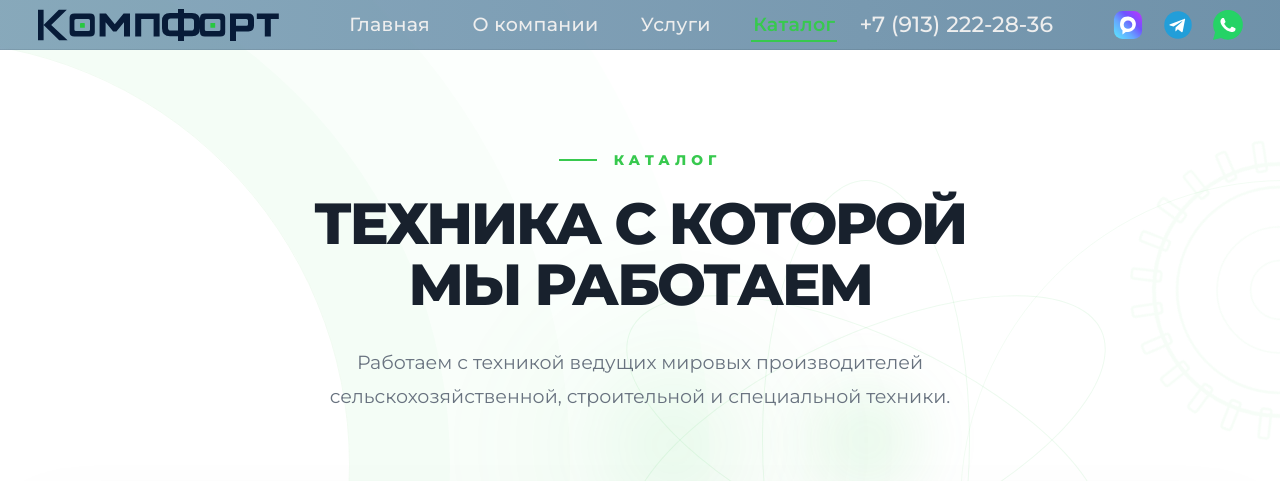
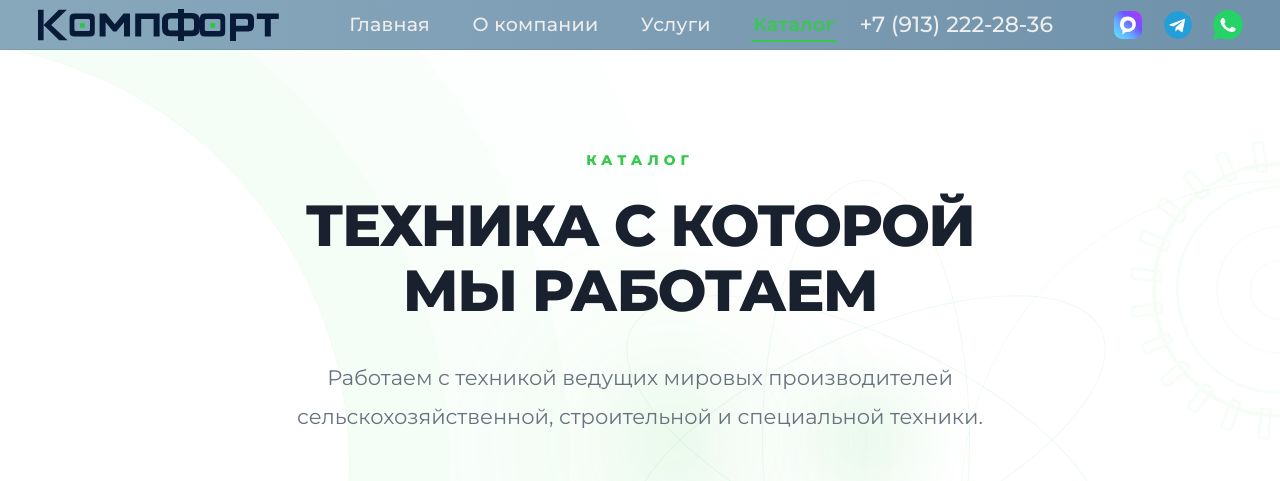
Before and after one commit to nikitapki/project_chip_tuning_of_agricultural_machinery, an Eleventy site: page src/catalog/index.html in a window 1280 px wide. Shown: the top 481 px of the page. Built offline with nearby package versions, Linux system fonts and the light colour scheme; Eleventy itself is replaced by a stand-in of ours; files that its build step writes are made by us from their sources.

Commit message:
Уменьшил заголовки на старнице Услуги и Каталог, и увеличил основной текст на страницы Каталог А так же убрал зелёную палочку сбоку от слова Каталог

```diff
--- a/src/css/catalog/catalog.css
+++ b/src/css/catalog/catalog.css
@@ -46,7 +46,7 @@
 
     max-width: 1100px;
 
-    margin: 0 auto 90px;
+    margin: 0 auto 80px;
 
     text-align: center;
 }
@@ -59,7 +59,7 @@
 
     margin-bottom: 25px;
 
-    padding-left: 55px;
+    padding-left: 0;
 
     font-size: 14px;
 
@@ -72,45 +72,35 @@
 
 
 .catalog-label::before {
-    content: "";
-
-    position: absolute;
-
-    left: 0;
-    top: 50%;
-
-    width: 38px;
-    height: 2px;
-
-    background: #37C94E;
-
-    transform: translateY(-50%);
+    display: none;
 }
 
 
 .catalog-header h1 {
+
     margin: 0;
 
-    font-size: clamp(42px, 5vw, 72px);
+    font-size: clamp(32px, 3vw, 44px);
 
-    line-height: 1.05;
+    line-height: 1.12;
 
     font-weight: 800;
 
-    letter-spacing: -2.5px;
+    letter-spacing: -1.5px;
 
     color: #18212D;
 }
 
 
 .catalog-header p {
-    max-width: 760px;
 
-    margin: 30px auto 0;
+    max-width: 850px;
 
-    font-size: 19px;
+    margin: 35px auto 0;
 
-    line-height: 1.8;
+    font-size: 21px;
+
+    line-height: 1.85;
 
     color: #68727F;
 }
@@ -319,7 +309,7 @@
 
 
     .catalog-header h1 {
-        font-size: 76px;
+        font-size: 48px;
     }
 
 
--- a/src/css/services/service-list.css
+++ b/src/css/services/service-list.css
@@ -317,7 +317,7 @@
     max-width: 900px;
 
     font-size:
-    clamp(34px, 2.7vw, 48px);
+    clamp(34px, 2.2vw, 48px);
 
     line-height: 1.08;
 
@@ -620,7 +620,7 @@
 
 
     .serviceContent h2 {
-        font-size: 50px;
+        font-size: 42px;
     }
 
 
```
Also changed, not shown: 2 other files.
